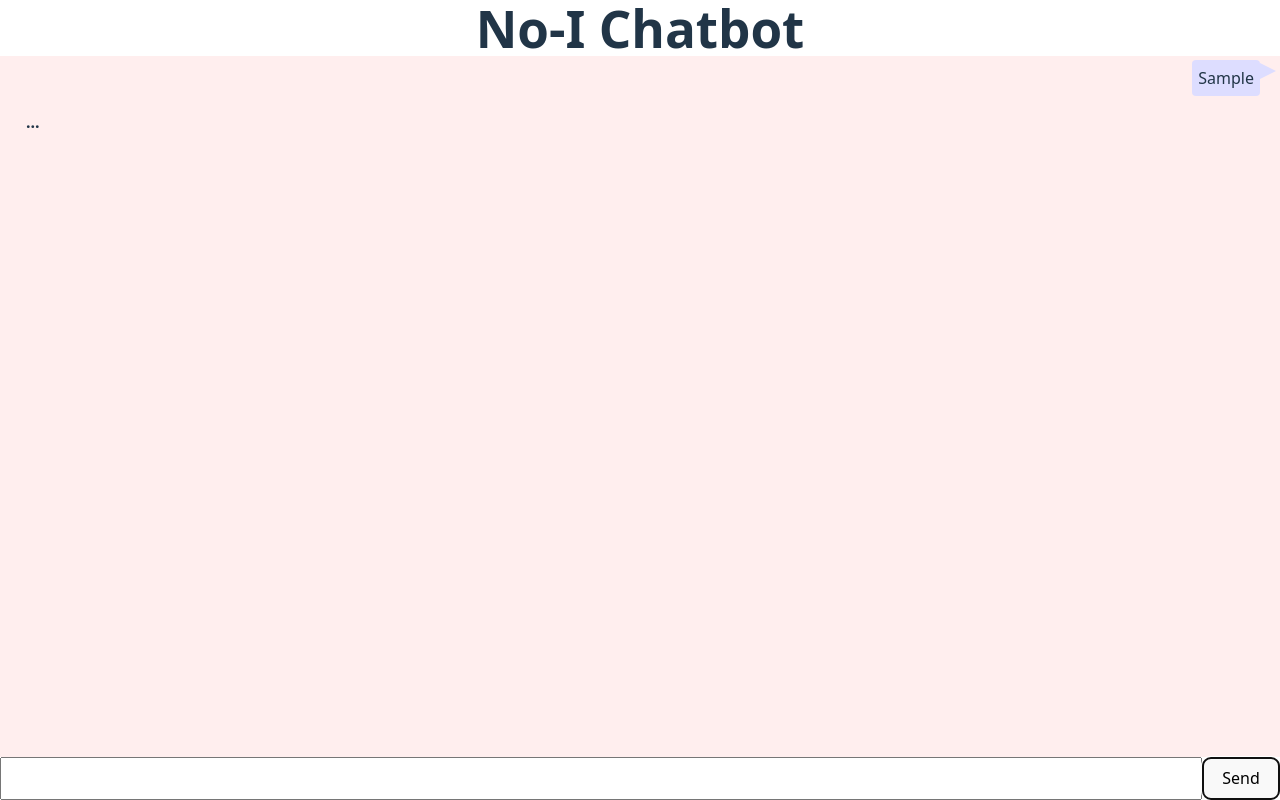
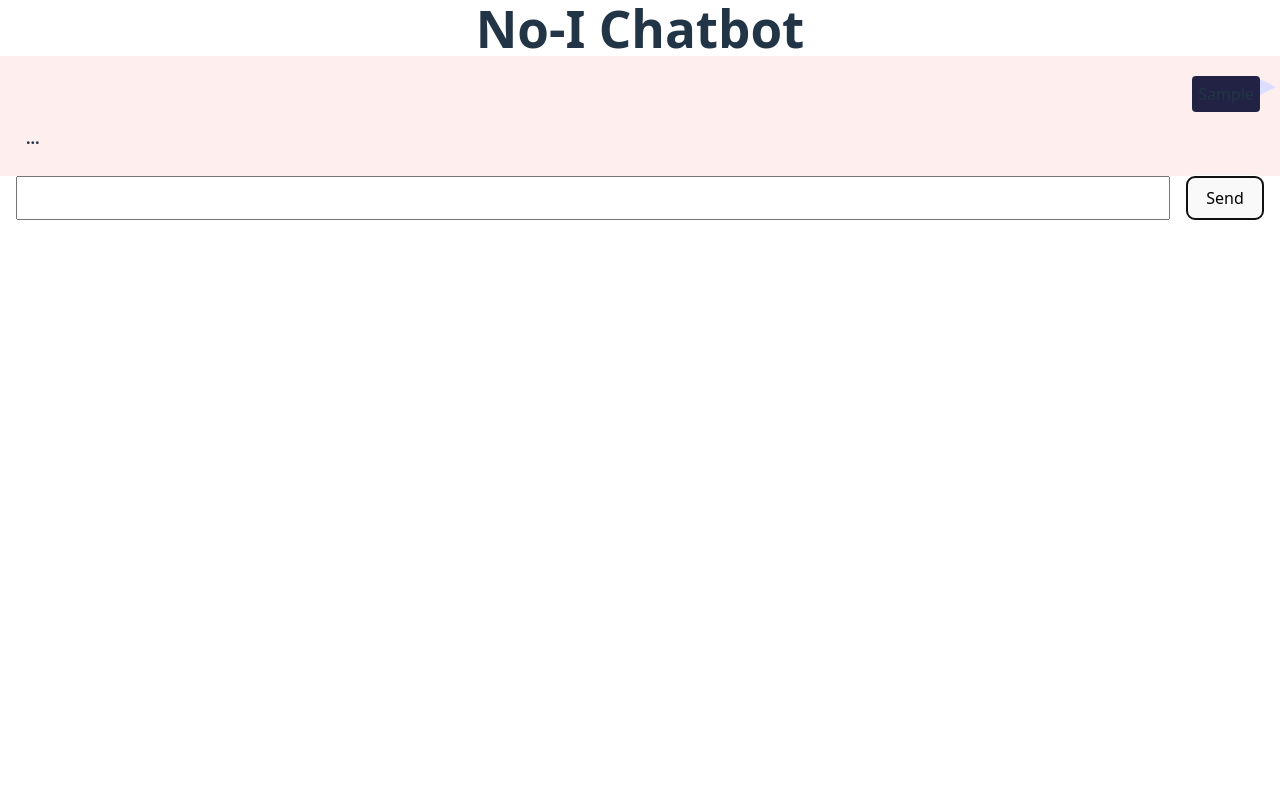
Before and after one commit to chrisstonedev/fake-chatbot, a React (Vite) app: page / in a window 1280 px wide. Both pictures are taken after typing "Sample" into the empty fields and a click on the button "Send". Built offline with nearby package versions, Linux system fonts and the light colour scheme.

Commit message:
Improve styling in dark mode

```diff
--- a/src/App.css
+++ b/src/App.css
@@ -3,3 +3,105 @@
     text-align: center;
     width: 100%;
 }
+
+.chatLog {
+    background: #220000;
+    display: flex;
+    flex-direction: column;
+    overflow-x: hidden;
+    overflow-y: scroll;
+    padding: 16px 0;
+
+    @media (prefers-color-scheme: light) {
+        background: #ffeeee;
+    }
+}
+
+article {
+    display: grid;
+    grid-template-columns: 1fr;
+    grid-template-rows: auto auto auto 1fr;
+    height: 100%;
+    width: 100%;
+}
+
+h1 {
+    margin: 0;
+}
+
+
+.chatMessage {
+    border-radius: 4px;
+    margin: 4px 20px;
+    padding: 6px;
+    position: relative;
+    text-align: left;
+
+    &.botMessage {
+        align-self: start;
+        background: #444444;
+
+        @media (prefers-color-scheme: light) {
+            background: #cccccc;
+        }
+    }
+
+    &.userMessage {
+        align-self: end;
+        background: #222244;
+
+        @media (prefers-color-scheme: light) {
+            border-left-color: #ddddff;
+        }
+    }
+}
+
+.botMessage:after {
+    content: "";
+    position: absolute;
+    width: 0;
+    height: 0;
+    left: -24px;
+    top: calc(50% - 15px);
+    border: 8px solid transparent;
+    border-right: 16px solid #444444;
+    z-index: 3;
+
+    @media (prefers-color-scheme: light) {
+        border-right-color: #cccccc;
+    }
+}
+
+.userMessage:after {
+    content: "";
+    position: absolute;
+    width: 0;
+    height: 0;
+    right: -24px;
+    top: calc(50% - 15px);
+    border: 8px solid transparent;
+    border-left: 16px solid #222244;
+    z-index: 3;
+
+    @media (prefers-color-scheme: light) {
+        border-left-color: #ddddff;
+    }
+}
+
+.ellipses {
+    font-weight: 700;
+    margin: 4px 20px;
+    padding: 6px;
+    text-align: left;
+}
+
+form {
+    display: flex;
+    gap: 16px;
+    margin: 0 16px;
+
+    input {
+        font-size: 16px;
+        width: 100%;
+    }
+}
--- a/src/App.tsx
+++ b/src/App.tsx
@@ -47,25 +47,10 @@ export function App() {
   }, [chatLog]);
 
   return (
-    <article
-      style={{
-        display: 'grid',
-        gridTemplateColumns: '1fr',
-        gridTemplateRows: 'auto 1fr auto',
-        height: '100%',
-        width: '100%',
-      }}
-    >
-      <h1 style={{ margin: 0 }}>No-I Chatbot</h1>
-      <div
-        style={{
-          background: '#ffeeee',
-          display: 'flex',
-          flexDirection: 'column',
-          overflowX: 'hidden',
-          overflowY: 'scroll',
-        }}
-      >
+    <article>
+      <h1>No-I Chatbot</h1>
+      {chatLog.length > 0 && (
+        <div className="chatLog">
           {chatLog.map(({ sender, message }, index) => (
             <p
               key={index}
@@ -75,33 +60,22 @@ export function App() {
                   : undefined
               }
               className={
-              'chatMessage ' + (sender === 'bot' ? 'botMessage' : 'userMessage')
+                'chatMessage ' +
+                (sender === 'bot' ? 'botMessage' : 'userMessage')
               }
             >
               {message}
             </p>
           ))}
           {typing && (
-          <p
-            ref={lastMessageRef}
-            style={{
-              fontWeight: 700,
-              margin: '4px 20px',
-              padding: 6,
-              textAlign: 'left',
-            }}
-          >
+            <p ref={lastMessageRef} className="ellipses">
               ...
             </p>
           )}
         </div>
-      <form action={formAction} style={{ display: 'flex' }}>
-        <input
-          type="text"
-          name="name"
-          autoComplete="off"
-          style={{ fontSize: 16, width: '100%' }}
-        />
+      )}
+      <form action={formAction}>
+        <input type="text" name="name" autoComplete="off" />
         <button type="submit">Send</button>
       </form>
     </article>
--- a/src/index.css
+++ b/src/index.css
@@ -71,45 +71,3 @@ button:focus-visible {
         background-color: #f9f9f9;
     }
 }
-
-.chatMessage {
-    border-radius: 4px;
-    margin: 4px 20px;
-    padding: 6px;
-    position: relative;
-    text-align: left;
-
-    &.botMessage {
-        align-self: start;
-        background: #cccccc;
-    }
-
-    &.userMessage {
-        align-self: end;
-        background: #ddddff;
-    }
-}
-
-.botMessage:after {
-    content: "";
-    position: absolute;
-    width: 0;
-    height: 0;
-    left: -24px;
-    top: calc(50% - 15px);
-    border: 8px solid transparent;
-    border-right: 16px solid #cccccc;
-    z-index: 3;
-}
-
-.userMessage:after {
-    content: "";
-    position: absolute;
-    width: 0;
-    height: 0;
-    right: -24px;
-    top: calc(50% - 15px);
-    border: 8px solid transparent;
-    border-left: 16px solid #ddddff;
-    z-index: 3;
-}
```
Lines whose indentation alone changed are shown as unchanged.
